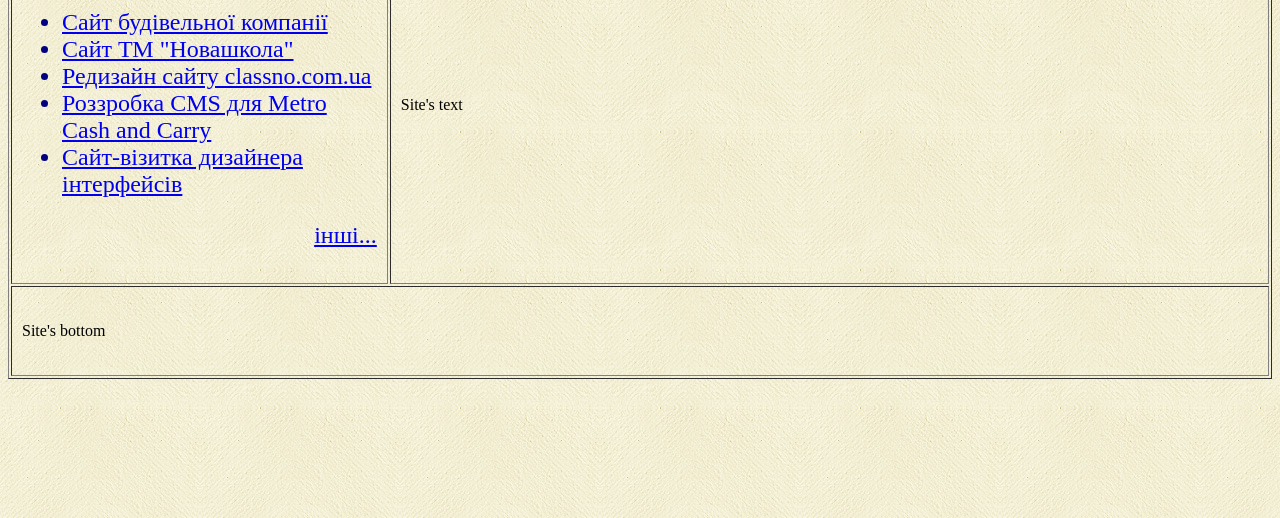
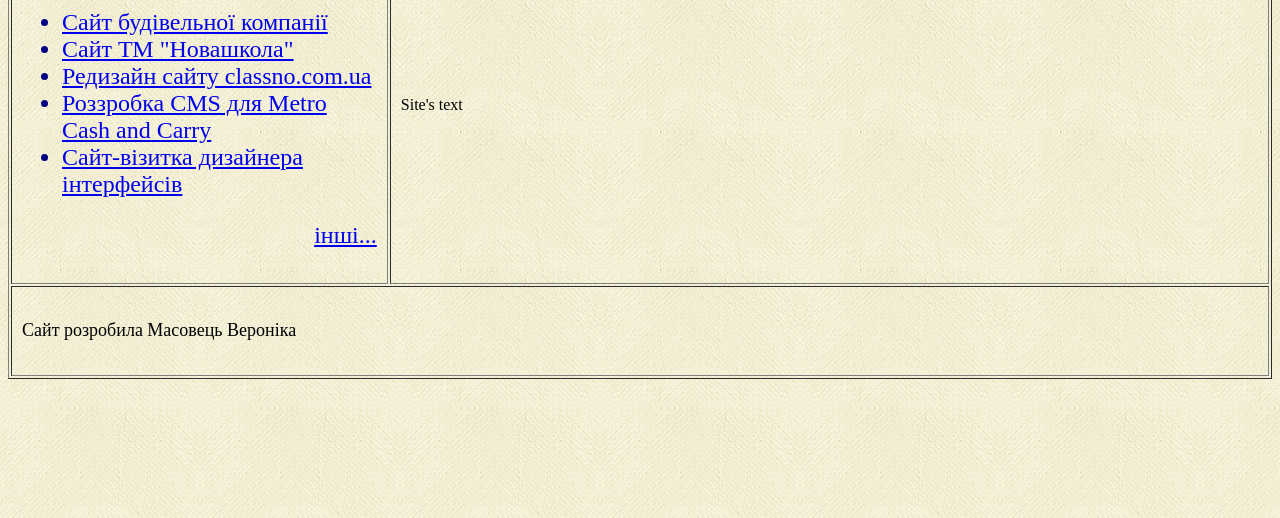
Before and after one commit to zetsubocy/zetsubocy.github.io, a plain HTML site: page index.html in a window 1280 px wide. Shown: the part 282-800 px from the top of the page. Drawn offline with Linux system fonts and the light colour scheme.

Commit message:
08 - Футер сайта

```diff
--- a/index.html
+++ b/index.html
@@ -56,7 +56,11 @@
 				<td width="70%">Site's text</td>
 			</tr>
 			<tr>
-				<td colspan="2" valign="middle" height="90">Site's bottom</td>
+				<td colspan="2" valign="middle" height="90">
+					<font size="4">
+						Сайт розробила Масовець Вероніка
+					</font>
+				</td>
 			</tr>
 		</table>
 
```
